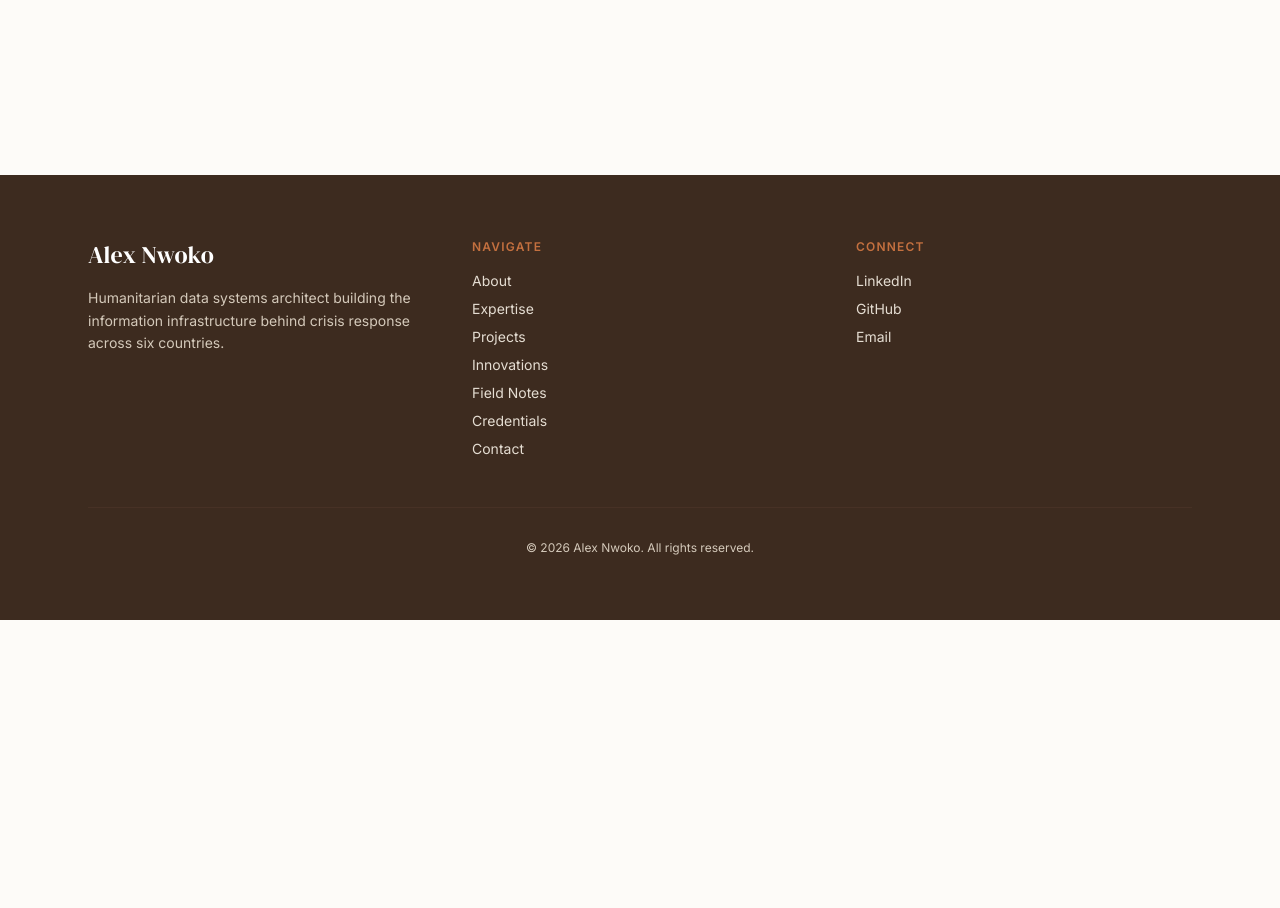
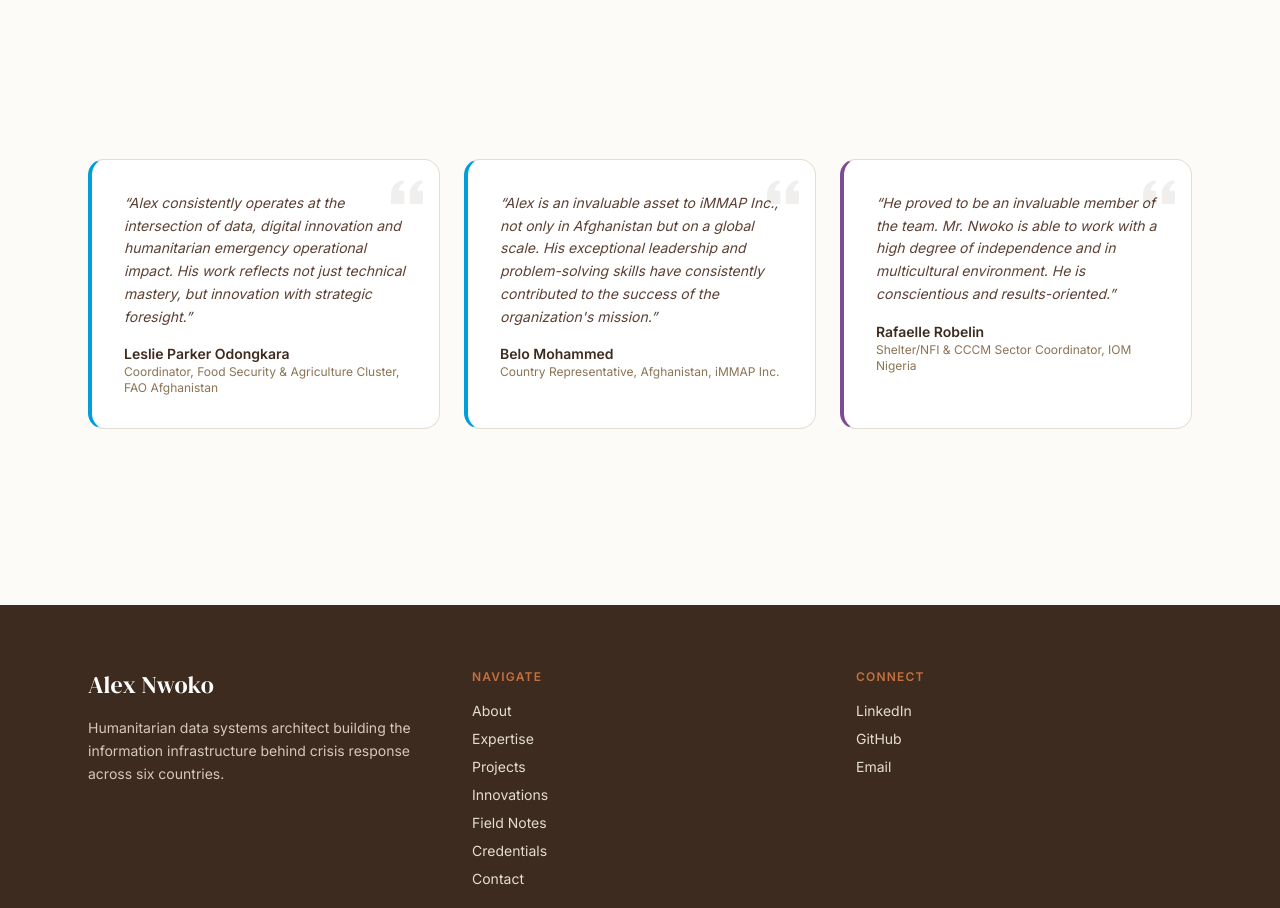
Before and after one commit to alexnwoko/alex_nwoko_portfolio, a Next.js app: page /expertise in a window 1280 px wide. Shown: the part 4215-5123 px from the top of the page. Before the commit the page ends 4835 px from the top, so only its background shows below. Built offline with nearby package versions, Linux system fonts and the light colour scheme.

Commit message:
Add Leslie Parker Odongkara testimonial to expertise page
Co-Authored-By: Claude Opus 4.6 <noreply@anthropic.com>

```diff
--- a/src/app/expertise/page.tsx
+++ b/src/app/expertise/page.tsx
@@ -202,6 +202,35 @@ export default function ExpertisePage() {
           ]}
         />
       </section>
+
+      {/* More Testimonials */}
+      <section className="pb-16">
+        <TestimonialRow
+          testimonials={[
+            {
+              quote: 'Alex consistently operates at the intersection of data, digital innovation and humanitarian emergency operational impact. His work reflects not just technical mastery, but innovation with strategic foresight.',
+              name: 'Leslie Parker Odongkara',
+              title: 'Coordinator, Food Security & Agriculture Cluster',
+              org: 'FAO Afghanistan',
+              pillarColor: '#009EDB',
+            },
+            {
+              quote: 'Alex is an invaluable asset to iMMAP Inc., not only in Afghanistan but on a global scale. His exceptional leadership and problem-solving skills have consistently contributed to the success of the organization\'s mission.',
+              name: 'Belo Mohammed',
+              title: 'Country Representative, Afghanistan',
+              org: 'iMMAP Inc.',
+              pillarColor: '#009EDB',
+            },
+            {
+              quote: 'He proved to be an invaluable member of the team. Mr. Nwoko is able to work with a high degree of independence and in multicultural environment. He is conscientious and results-oriented.',
+              name: 'Rafaelle Robelin',
+              title: 'Shelter/NFI & CCCM Sector Coordinator',
+              org: 'IOM Nigeria',
+              pillarColor: '#7B4B94',
+            },
+          ]}
+        />
+      </section>
     </div>
   )
 }
```
